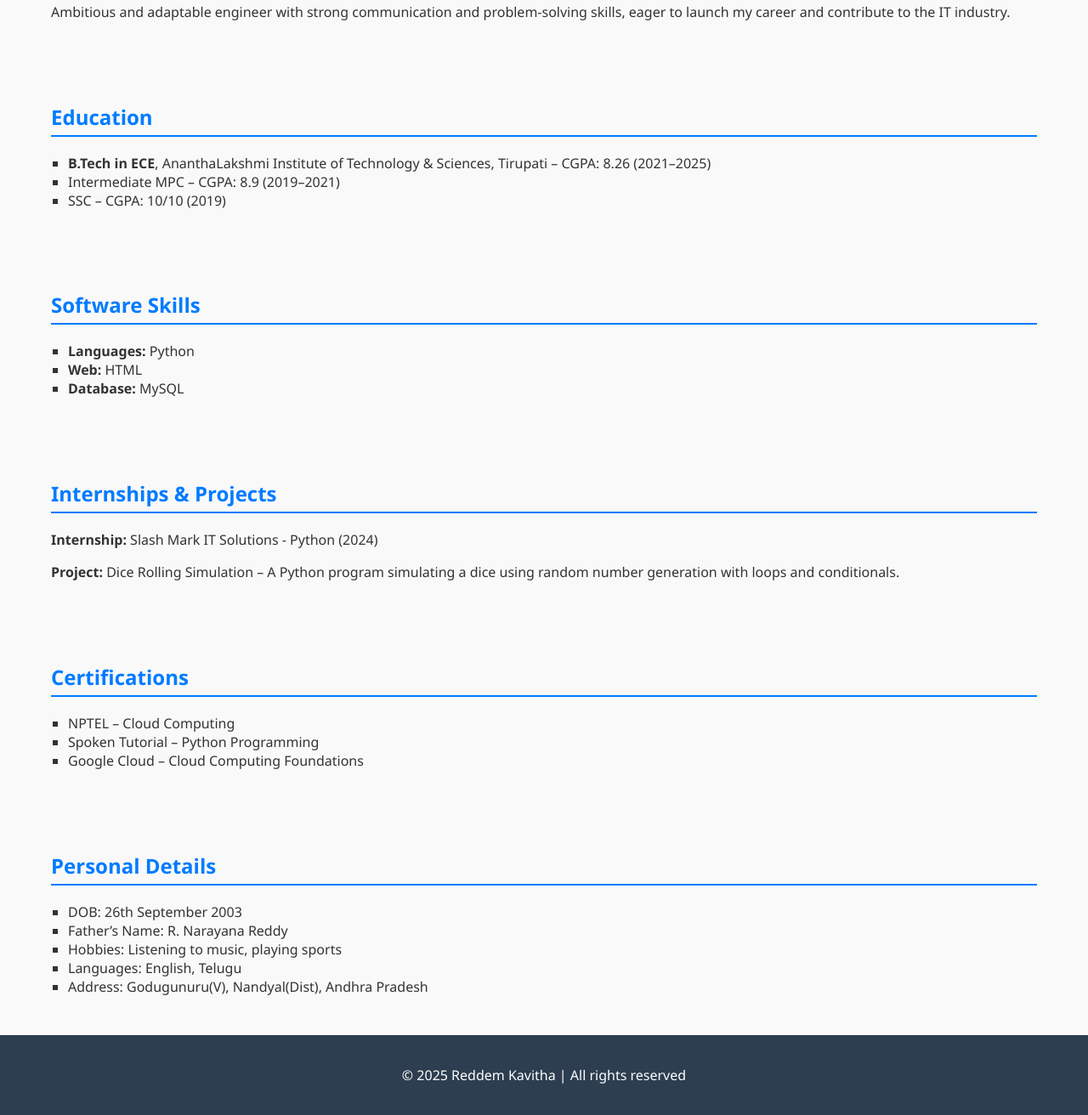
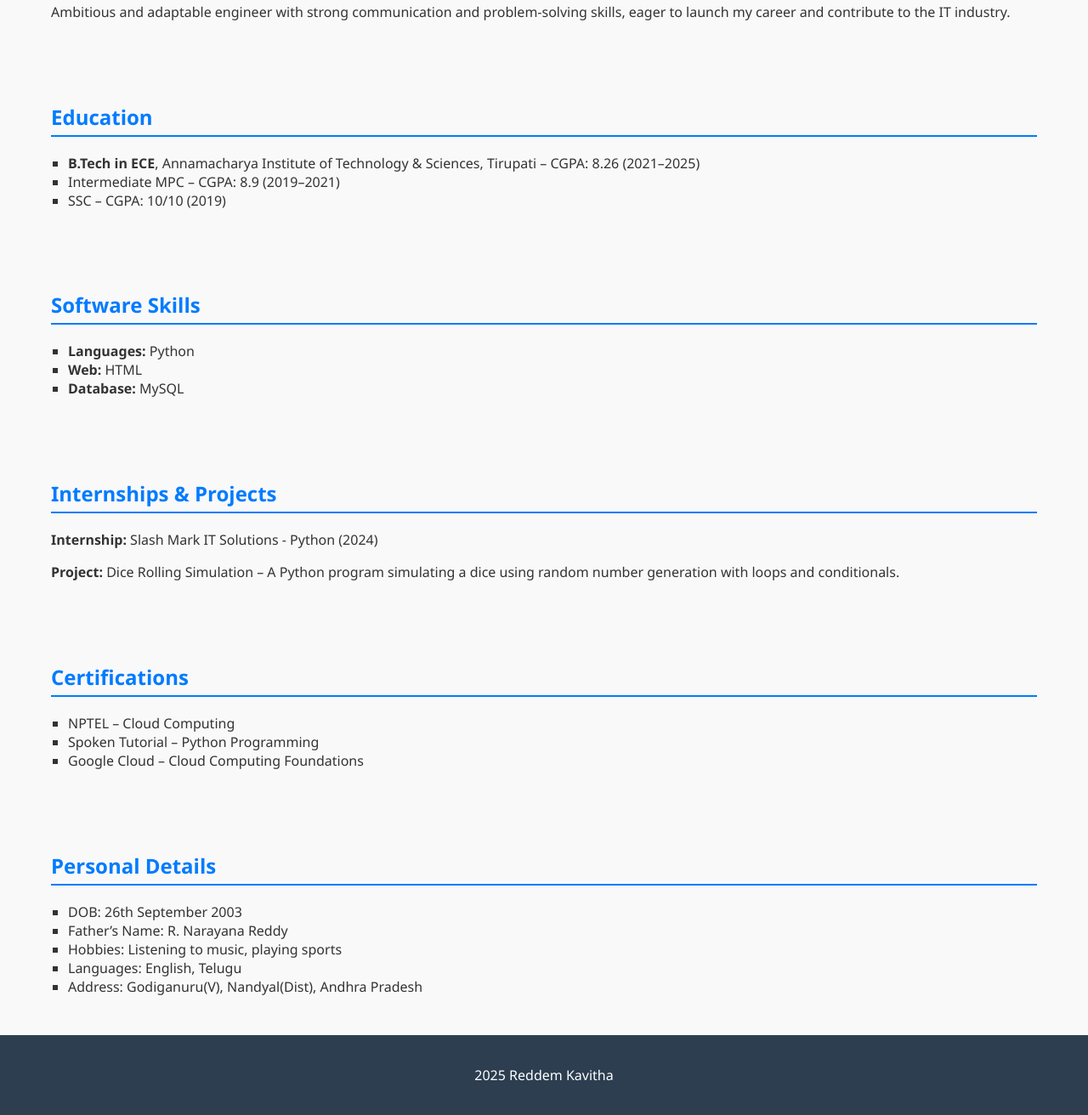
Before and after one commit to Kavitha870/Portfolio, a plain HTML site: page index.html in a window 1280 px wide. Shown: the part 271-1583 px from the top of the page at 85% size. Drawn offline with Linux system fonts and the light colour scheme.

Commit message:
Update index.html

```diff
--- a/index.html
+++ b/index.html
@@ -61,7 +61,7 @@
   <section>
     <h2>Education</h2>
     <ul>
-      <li><strong>B.Tech in ECE</strong>, AnanthaLakshmi Institute of Technology & Sciences, Tirupati – CGPA: 8.26 (2021–2025)</li>
+      <li><strong>B.Tech in ECE</strong>, Annamacharya Institute of Technology & Sciences, Tirupati – CGPA: 8.26 (2021–2025)</li>
       <li>Intermediate MPC – CGPA: 8.9 (2019–2021)</li>
       <li>SSC – CGPA: 10/10 (2019)</li>
     </ul>
@@ -98,12 +98,12 @@
       <li>Father’s Name: R. Narayana Reddy</li>
       <li>Hobbies: Listening to music, playing sports</li>
       <li>Languages: English, Telugu</li>
-      <li>Address: Godugunuru(V), Nandyal(Dist), Andhra Pradesh</li>
+      <li>Address: Godiganuru(V), Nandyal(Dist), Andhra Pradesh</li>
     </ul>
   </section>
 
   <footer>
-    <p>© 2025 Reddem Kavitha | All rights reserved</p>
+    <p> 2025 Reddem Kavitha </p>
   </footer>
 
 </body>
```
